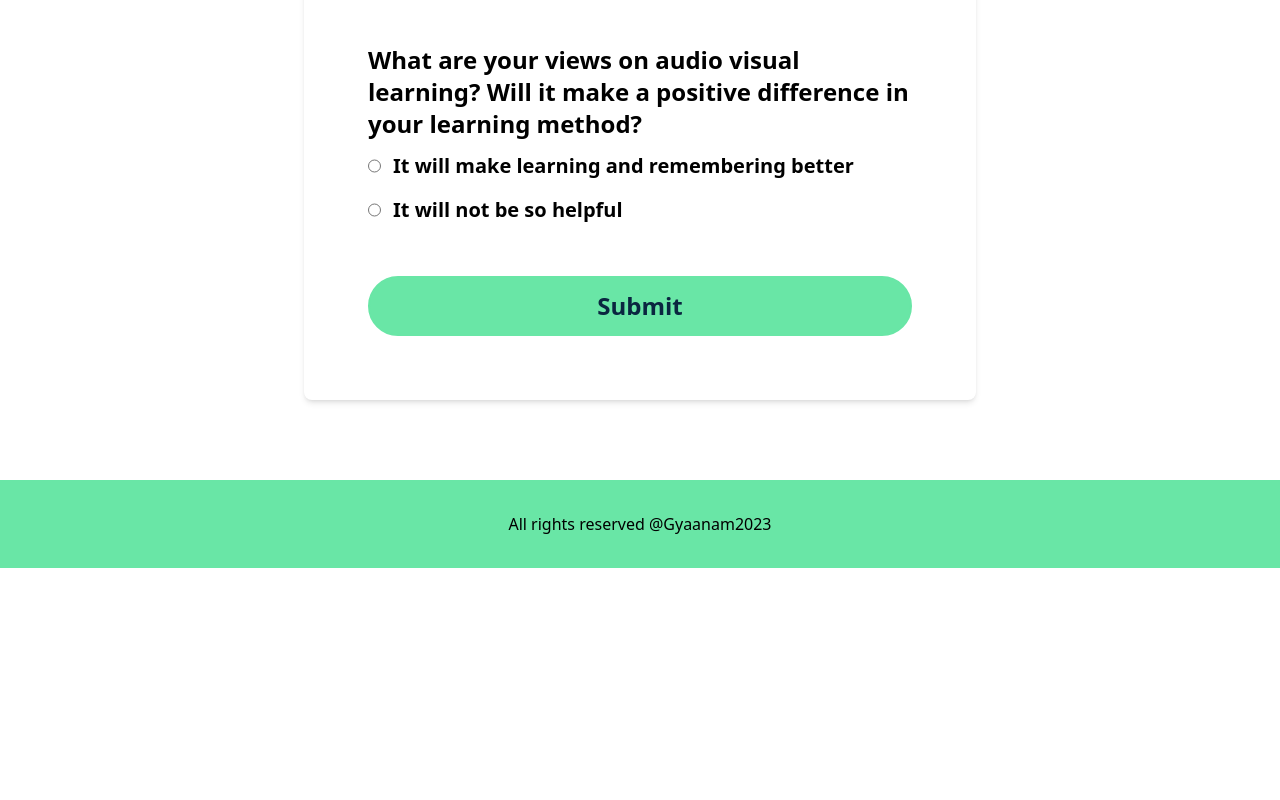
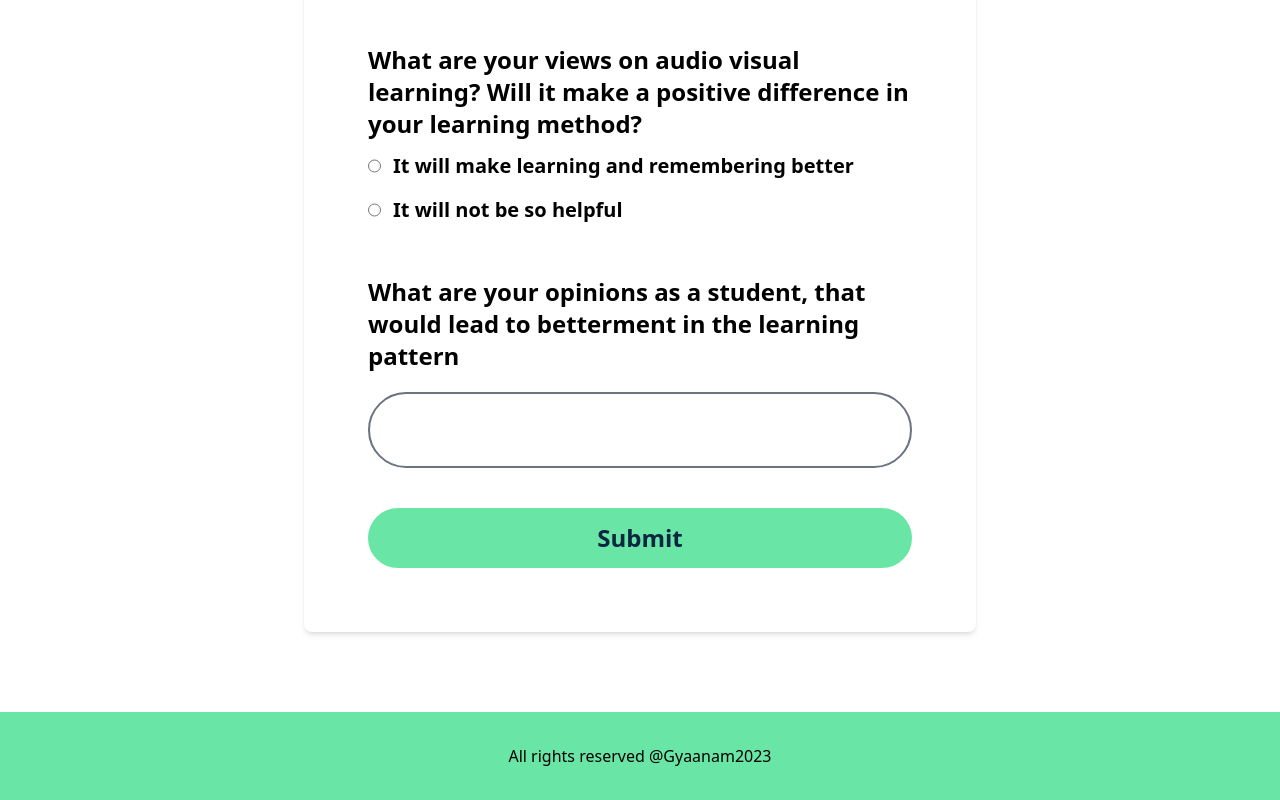
Before and after one commit to mildlycoder/gyaanam, a React (Vite) app: page /survey in a window 1280 px wide. Shown: the part 2298-3098 px from the top of the page. Before the commit the page ends 2866 px from the top, so only its background shows below. Built offline with nearby package versions, Linux system fonts and the light colour scheme.

Commit message:
added google sheets

```diff
--- a/src/pages/Survey.jsx
+++ b/src/pages/Survey.jsx
@@ -5,8 +5,7 @@ import { toast } from "react-toastify";
 
 const Survey = () => {
     const [user, setUser] = useState({
-        'id' : '',
-        'name': '',
+        's_name': '',
         'phone no': '',
         'email': '',
         'satisfaction': '',
@@ -21,17 +20,16 @@ const Survey = () => {
     })
 
     const handleSubmit = (e) => {
+        console.log('clicked')
         e.preventDefault()
-        console.log('clicked')
-        if(user.name && user['phone no'] && user.email ) {
+        if(user.s_name && user['phone no'] && user.email ) {
             console.log('clicked')
-            setUser({...user,'id': uuid()})
+            console.log(user)
 
             axios.post('https://sheet.best/api/sheets/803f6018-7e1f-401d-87a8-1f880b371430',user).then((response)=>{
               console.log(response);
               setUser({
-                'id' : '',
-                'name': '',
+                's_name': '',
                 'phone no': '',
                 'email': '',
                 'satisfaction': '',
@@ -45,7 +43,6 @@ const Survey = () => {
                 'opinions': ''
             })
               toast.success("Form submitted successfully!");
-              router.push("/");
             })
 
             // toast.error("Form submission failed!");
@@ -63,8 +60,8 @@ const Survey = () => {
                 <input
                 type='text'
                 className='border-2 w-full border-gray-500 p-2 rounded-r-full rounded-l-full'
-                value={user.name}
-                onChange={(e) => setUser({...user, 'name':e.target.value})}
+                value={user.s_name}
+                onChange={(e) => setUser({...user, 's_name':e.target.value})}
                 />
             </div>
             <div>
@@ -326,6 +323,16 @@ const Survey = () => {
                 </div>
             </div>
 
+            <div>
+                <h1 className='text-2xl font-semibold'>What are your opinions as a student, that would lead to betterment in the learning pattern</h1>
+                <input
+                type='text'
+                className='border-2 my-5 w-full border-gray-500 p-6 rounded-r-full rounded-l-full'
+                value={user.opinions}
+                onChange={(e) => setUser({...user, 'opinions':e.target.value})}
+                />
+            </div>
+
             <button onClick={handleSubmit} className='bg-[#69E6A6] border-2 border-[#69E6A6] hover:bg-transparent hover:text-[#69E6A6] transition-all text-[#0A2640] text-2xl px-8 py-3 font-semibold rounded-l-full rounded-r-full'>
                 Submit
             </button>
```
